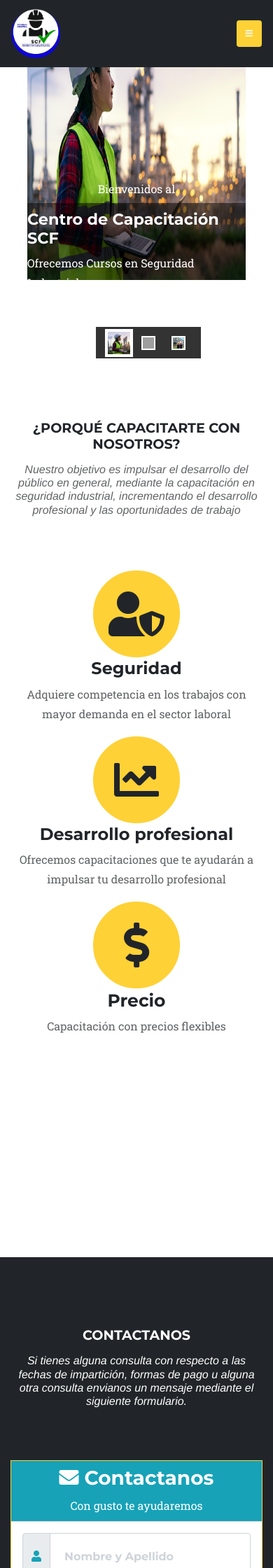
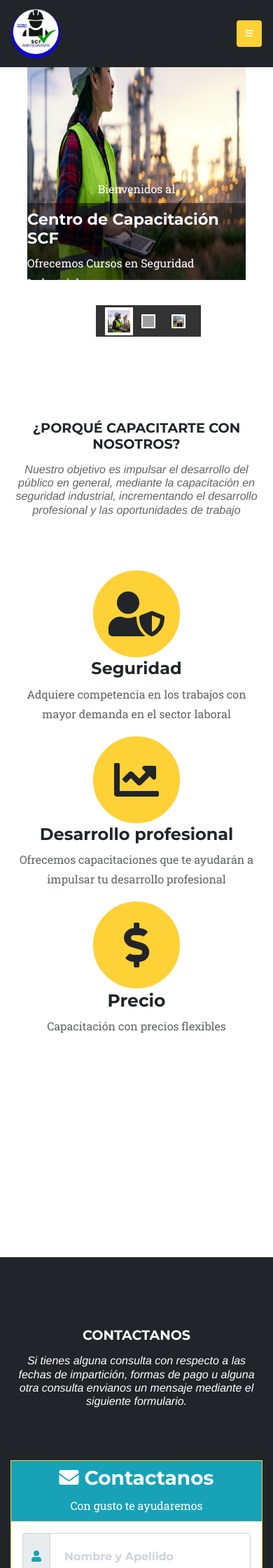
Before and after one commit to franciscosantiagoc/capacitacionesSCF, a PHP site: page / in a window 390 px wide. Shown: the top 2240 px of the page at 70% size. Run offline with PHP 8.4, Linux system fonts and the light colour scheme; some web fonts are replaced; grey boxes are pictures that could not be loaded.

Commit message:
testeo del button-container

```diff
--- a/assets/css/style.css
+++ b/assets/css/style.css
@@ -114,10 +114,11 @@ main{
         justify-content: space-evenly;
         align-items: center;
         left: 30vw;
+        margin-top: 50px;
         /*right: 50%;
          margin-left: 20px;
-         transform: translateX(-20%); */
-        transform: translateY(100%);
+         transform: translateX(-20%);
+        transform: translateY(100%);*/
     }
     main{
         height: 500px;
```
